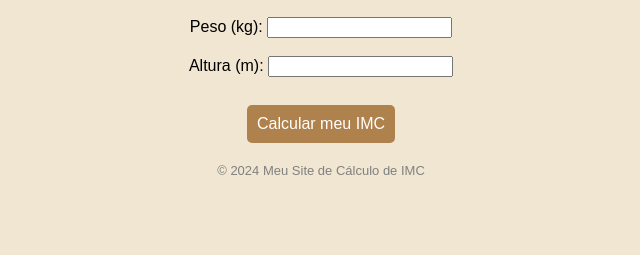
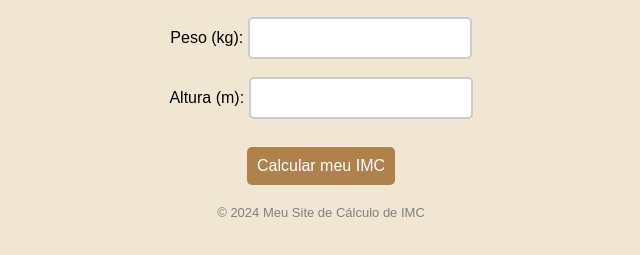
Before and after one commit to rottentanx/calculadora-imc, a plain HTML site: page index.html in a window 1280 px wide. Shown: the part 95-350 px from the top of the page, without its empty margins (319-959 px from the left). Drawn offline with Linux system fonts and the light colour scheme.

Commit message:
Reformat CSS styles for consistency

```diff
--- a/src/css/style.css
+++ b/src/css/style.css
@@ -17,3 +17,19 @@ body{
 footer {
        text-align: center; margin-top: 20px; color: #555;
 }
+
+
+/* Hide inner and outer spin button for: Chrome, Safari, Edge, Opera */
+input[type="number"]::-webkit-outer-spin-button,
+input[type="number"]::-webkit-inner-spin-button {
+  -webkit-appearance: none;
+  margin: 0;
+}
+
+input {
+    padding: 10px; border: 2px solid #ccc; border-radius: 5px; font-size: 16px; width: 200px;
+}
+
+input:focus {
+    border-color: #af814c; outline: none;
+}
```
